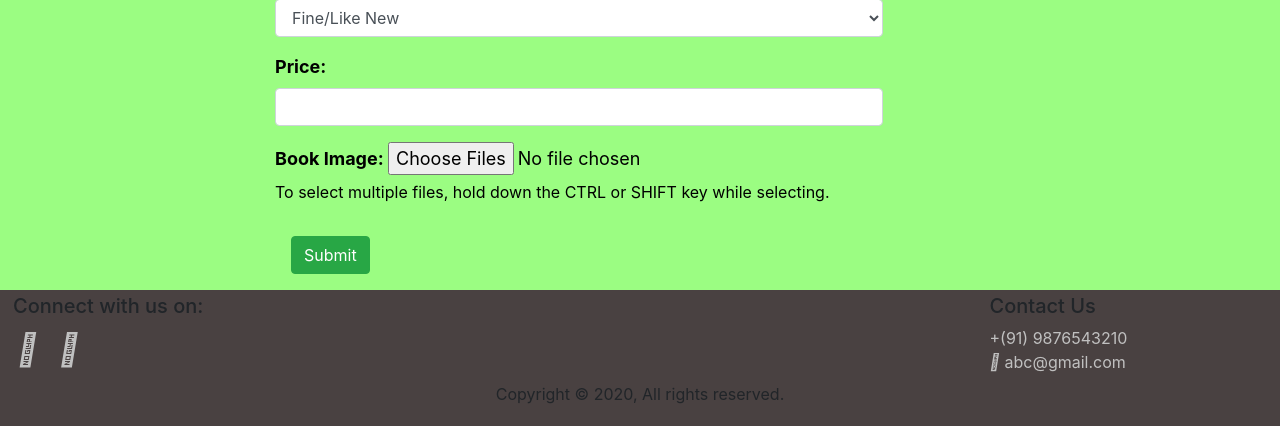
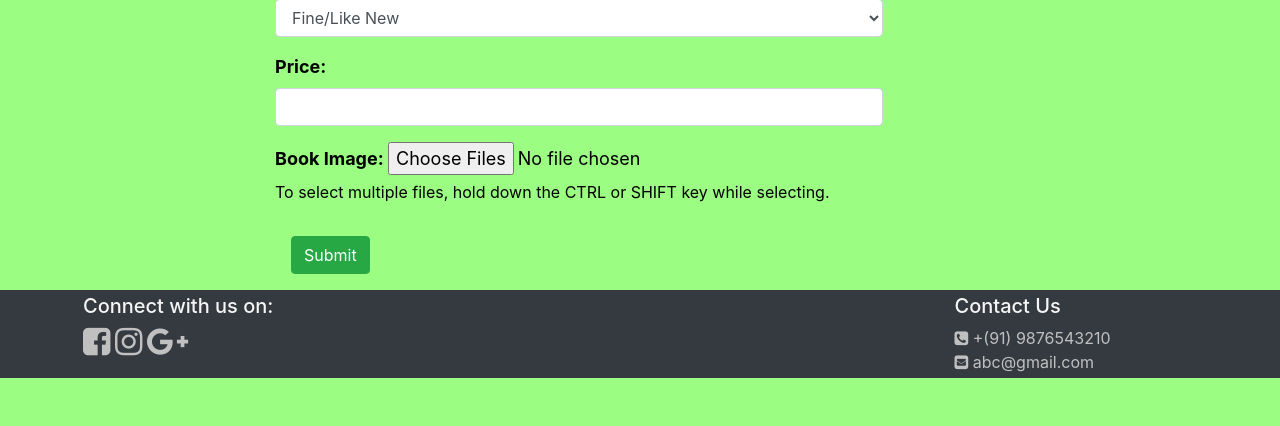
Before and after one commit to snehageorge25/Mini-Project, a Flask app: page /sell_books in a window 1280 px wide. Shown: the part 788-1214 px from the top of the page. After the commit the page ends 1166 px from the top, so only its background shows below. Run offline with Flask 2, Linux system fonts and the light colour scheme; some libraries are stand-ins or nearby versions.

Commit message:
footer changes added

```diff
--- a/static/styles/styles.css
+++ b/static/styles/styles.css
@@ -7,9 +7,9 @@ background: #9bfd82;
 
 .nav-theme{
     background-color: #3c1642;
-    /* background-color: #8980f5; */
+    /*background-color: #8980f5;*/
+
 }
-
 /* form start  */
 
 .Sform{
--- a/templates/base.html
+++ b/templates/base.html
@@ -77,34 +77,29 @@
       </div>
     </header>
     {% block body %} {% endblock %}
+    <footer>
 
-    <footer class="full-footer" style="background-color: rgb(73, 65, 65);">
-      <div class="container-fluid top-footer p-md-1 p-1 ">
+
+    <footer class="full-footer" style="background: #343a40;" >
+      <div class="container top-footer p-md-1 p-1">
         <div class="row">
           <div class="col-md-3 pl-4 pr-4">
-                  <h5>Connect with us on:</h5>
-                  <a style="color:silver;" class="p-1" href="#"><i class="fab fa-2x fa-facebook-square"></i></a>
-                  <a style="color:silver;" class="p-1" href="#"><i class="fab fa-2x fa-google-plus-g"></i></a>
-                  <a style="color:silver;" class="p-1" href="#"><i class="fab fa-2x fa-instagram"></i></a>
+              <h5 style="color: whitesmoke;">Connect with us on:</h5>
+              <a style="color:silver;" href="#"><i class="fa fa-2x fa-facebook-square "></i></a>
+              <a style="color:silver;" href="#"><i class="fa fa-2x fa fa-instagram"></i></a>
+              <a style="color:silver;" href="#"><i class="fa fa-2x fa fa-google-plus"></i></a>
            </div>
            <div class="col-md-6"></div>
            <div class="col-md-3 pl-4 pr-4">
-                  <h5>Contact Us</h5>
-                  <a style="color: silver;" href="tel:919876543210"><i class="fas fa-phone-square-alt"></i> +(91)
+            <h5 style="color: whitesmoke;">Contact Us</h5>
+            <a style="color: silver;" href="tel:919876543210"><i class="fa  fa-phone-square"></i> +(91)
                 9876543210</a><br>
-                  <a style="color:silver;" href="mail to:abc@gmail.com"><i class="fas fa-envelope-square"></i>
+            <a style="color:silver;" href="mail to:abc@gmail.com"><i class="fa fa-envelope-square"></i>
                 abc@gmail.com</a><br>
           </div>
         </div>
       </div>
-      <div class="container bottom-footer p-1">
-          <div class="row">
-              <div class="col-12 text-center ">
-                  <p>Copyright © 2020, All rights reserved. </p>
-              </div>
-          </div>
-      </div>
-  </footer>
+
         <!-- jQuery first, then Popper.js, then Bootstrap JS -->
     <script src="https://code.jquery.com/jquery-3.5.1.slim.min.js" integrity="sha384-DfXdz2htPH0lsSSs5nCTpuj/zy4C+OGpamoFVy38MVBnE+IbbVYUew+OrCXaRkfj" crossorigin="anonymous"></script>
     <script src="https://cdn.jsdelivr.net/npm/popper.js@1.16.1/dist/umd/popper.min.js" integrity="sha384-9/reFTGAW83EW2RDu2S0VKaIzap3H66lZH81PoYlFhbGU+6BZp6G7niu735Sk7lN" crossorigin="anonymous"></script>
```
Also changed, not shown: templates/index.html (+4 -5 lines). Lines whose indentation alone changed are shown as unchanged.
